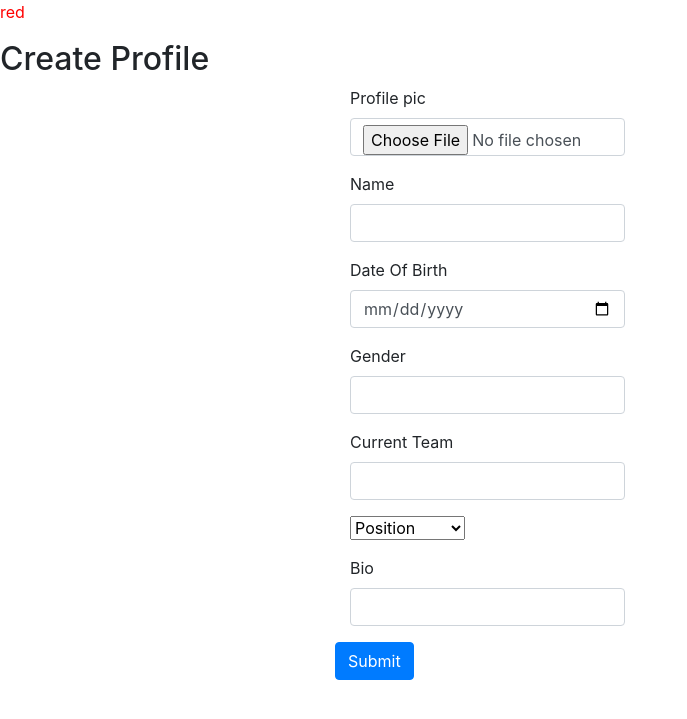
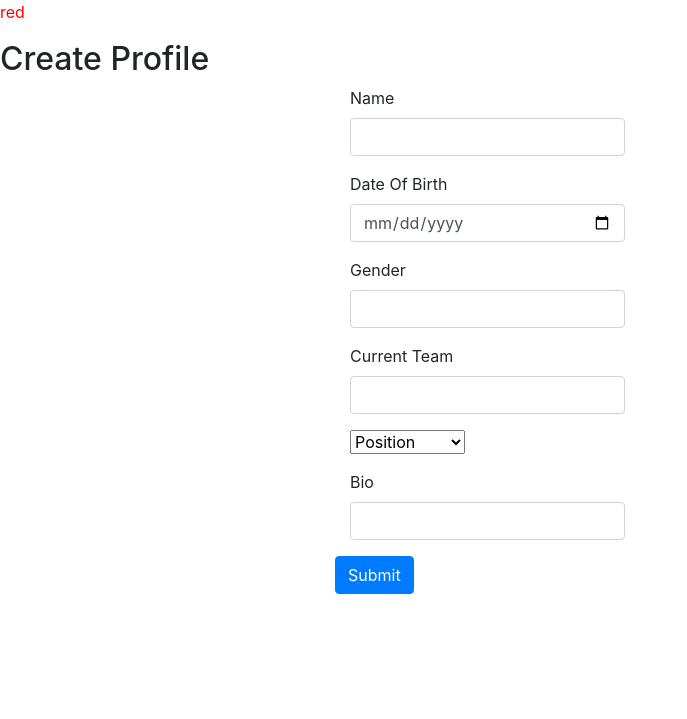
Before and after one commit to Code-Institute-Submissions/robertc181-player-link-, a Flask app: a page that uses templates/create-profile.html in a window 1280 px wide. Shown: the top 719 px of the page, without its empty margins (0-687 px from the left). Run offline with Flask 2, Linux system fonts and the light colour scheme; the visitor is signed in with stand-in values (Sample User, id 1); some libraries are stand-ins or nearby versions.

Commit message:
Delete profile_pic form and app functionality from templates and app.py

```diff
--- a/app.py
+++ b/app.py
@@ -8,11 +8,11 @@ from flask_pymongo import PyMongo
 # from pymongo import MongoClient
 from bson.objectid import ObjectId
 from werkzeug.security import generate_password_hash, check_password_hash
-from werkzeug.utils import secure_filename
+
+
 if os.path.exists("env.py"):
     import env
 
-ALLOWED_EXTENSIONS = set(['png', 'jpg', 'jpeg', 'gif'])
 
 app = Flask(__name__)
 
@@ -117,11 +117,6 @@ def create_profile():
 
         if user_type == "player":
 
-            # reversed_date = request.form.get("DOB").lower(),
-            # print("this is ", reversed_date)
-            # datetimeobject = datetime.strptime(reversed_date,'%Y%m%d')
-            # new_format = datetimeobject.strftime('%m-%d-%Y')
-            # print("hello ", new_format)
 
             dtstr = request.form.get("DOB")
             dt = datetime.datetime.strptime(dtstr, '%Y-%m-%d')
@@ -129,7 +124,6 @@ def create_profile():
 
             edit_profile = {
                 "name": request.form.get("name").lower(),
-                "profile_pic": request.form.get("profile_pic"),
                 "DOB": date,
                 "current_team": request.form.get("current_team").lower(),
                 "bio": request.form.get("bio").lower(),
@@ -139,13 +133,11 @@ def create_profile():
                 "user_type": session["user_type"]
             }
 
-            # print("DOB", edit_profile["DOB"] )
 
         else:
 
             edit_profile = {
                 "name": request.form.get("name").lower(),
-                "profile_pic": request.form.get("profile_pic"),
                 "bio": request.form.get("bio").lower(),
                 "gender": request.form.get("gender").lower(),
                 "cert": request.form.get("cert"),
@@ -172,7 +164,6 @@ def read_profile(username, user_type):
         for x in check_profile:
             profile = {
                 "name": x["name"],
-                "profile_pic": x["profile_pic"],
                 "DOB": x["DOB"],
                 "current_team": x["current_team"],
                 "bio": x["bio"],
@@ -202,7 +193,6 @@ def read_profile(username, user_type):
         for x in check_profile:
             profile = {
                 "name": x["name"],
-                "profile_pic": x["profile_pic"],
                 "bio": x["bio"],
                 "gender": x["gender"],
                 "cert": x["cert"],
@@ -229,11 +219,16 @@ def edit_profile():
 
 
     if session["user_type"] == "player":
+
         for x in check_profile:
+
+            # dtstr = x["name"]
+            # dt = datetime.datetime.strptime(dtstr, '%Y-%m-%d')
+            # date = dt.strftime("%d") , dt.strftime("%m") , dt.strftime("%Y")
+
             profile = {
                 "name": x["name"],
-                "profile_pic": x["profile_pic"],
-                "DOB": x["DOB"],
+                "DOB": x["name"],
                 "current_team": x["current_team"],
                 "bio": x["bio"],
                 "gender": x["gender"],
@@ -245,7 +240,6 @@ def edit_profile():
         for x in check_profile:
             profile = {
                 "name": x["name"],
-                "profile_pic": x["profile_pic"],
                 "cert": x["cert"],
                 "bio": x["bio"],
                 "gender": x["gender"],
@@ -281,7 +275,6 @@ def update_profile():
         if session["user_type"] == "player":
             update_profile = {
                 "name": request.form.get("name").lower(),
-                "profile_pic": request.form.get("profile_pic"),
                 "DOB": request.form.get("DOB").lower(),
                 "current_team": request.form.get("current_team").lower(),
                 "bio": request.form.get("bio").lower(),
@@ -294,7 +287,6 @@ def update_profile():
         else:
             update_profile = {
                 "name": request.form.get("name").lower(),
-                "profile_pic": request.form.get("profile_pic"),
                 "cert": request.form.get("cert").lower(),
                 "bio": request.form.get("bio").lower(),
                 "gender": request.form.get("gender").lower(),
@@ -388,7 +380,6 @@ def player_profile(username):
     for x in check_profile:
         profile = {
             "name": x["name"],
-            "profile_pic": x["profile_pic"],
             "DOB": x["DOB"],
             "current_team": x["current_team"],
             "bio": x["bio"],
@@ -399,6 +390,9 @@ def player_profile(username):
         }
 
         ev_query = { "player": username }
+
+
+
 
     check_events = mongo.db.events.find(ev_query)
     events = []
@@ -414,16 +408,9 @@ def player_profile(username):
         events.append(event)
 
 
-
-
-
-
-
     print("this is the profile", profile)
     print("this is the event", events)
     return render_template('player-profile-display.html', profile=profile, events=events)
-
-
 
 
 if __name__ == "__main__":
--- a/templates/create-profile.html
+++ b/templates/create-profile.html
@@ -3,15 +3,6 @@
     {% if user_type == "player" %}
     <h2>Create Profile</h2>
         <form class="col-md-6 offset-md-3" method="POST" action="{{ url_for('create_profile')}}">
-            <!-- profile pic -->
-            <!-- <div class="mb-3 col-md-6">
-                <label for="username" class="form-label">Profile-pic</label>
-                <input type="text" id="username" name="username" class="form-control" minlength="3" maxlength="15">
-            </div> -->
-            <div class="mb-3 col-md-6">
-                <label for="profile_pic" class="form-label">Profile pic</label>
-                <input type="file" id="profile_pic" name="profile_pic" class="form-control">
-            </div>
             <!-- name -->
             <div class="mb-3 col-md-6">
                 <label for="name" class="form-label">Name</label>
```
Also changed, not shown: templates/edit-profile.html (+1 -6 lines).
